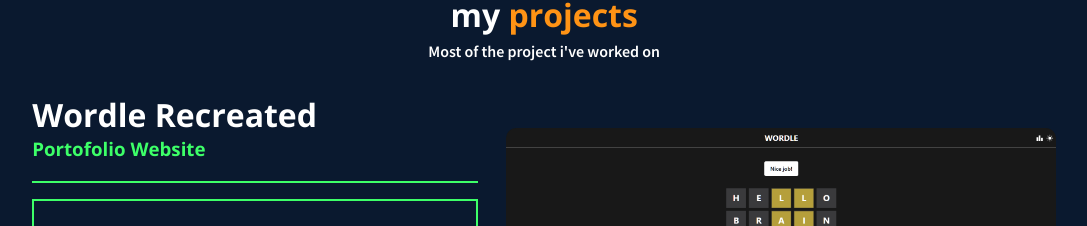
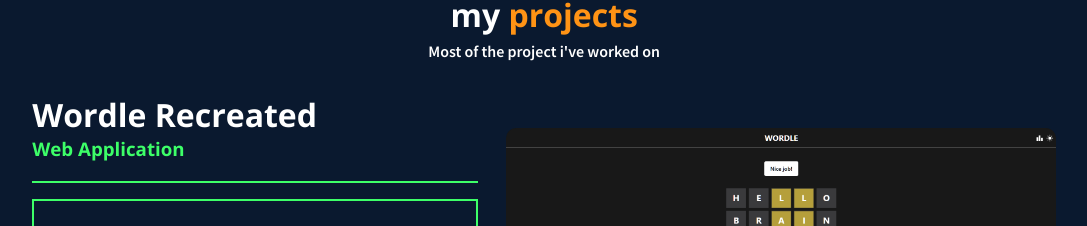
Before and after one commit to FelixFern/felixfern.github.io, a React (Create React App) app: page / in a window 1280 px wide. Shown: the part 912-1138 px from the top of the page, without its empty margins (115-1202 px from the left). Built offline with nearby package versions, Linux system fonts and the light colour scheme.

Commit message:
text change

```diff
--- a/src/App.jsx
+++ b/src/App.jsx
@@ -68,7 +68,7 @@ function App() {
                                 <div className='featured-projects'>
                                     <FeaturedProject
                                         title="Wordle Recreated"
-                                        subtitle="Portofolio Website"
+                                        subtitle="Web Application"
                                         desc="Wordle is a famous word guessing game created by Josh Wordle. in this project, the game is recreated using react javascript local storage."
                                         stacks={['React', 'Javascript', 'HTML', 'CSS', 'JS']}
                                         images={['./img/projects/wordle/wordle-1.png', './img/projects/wordle/wordle-2.png']}
```
